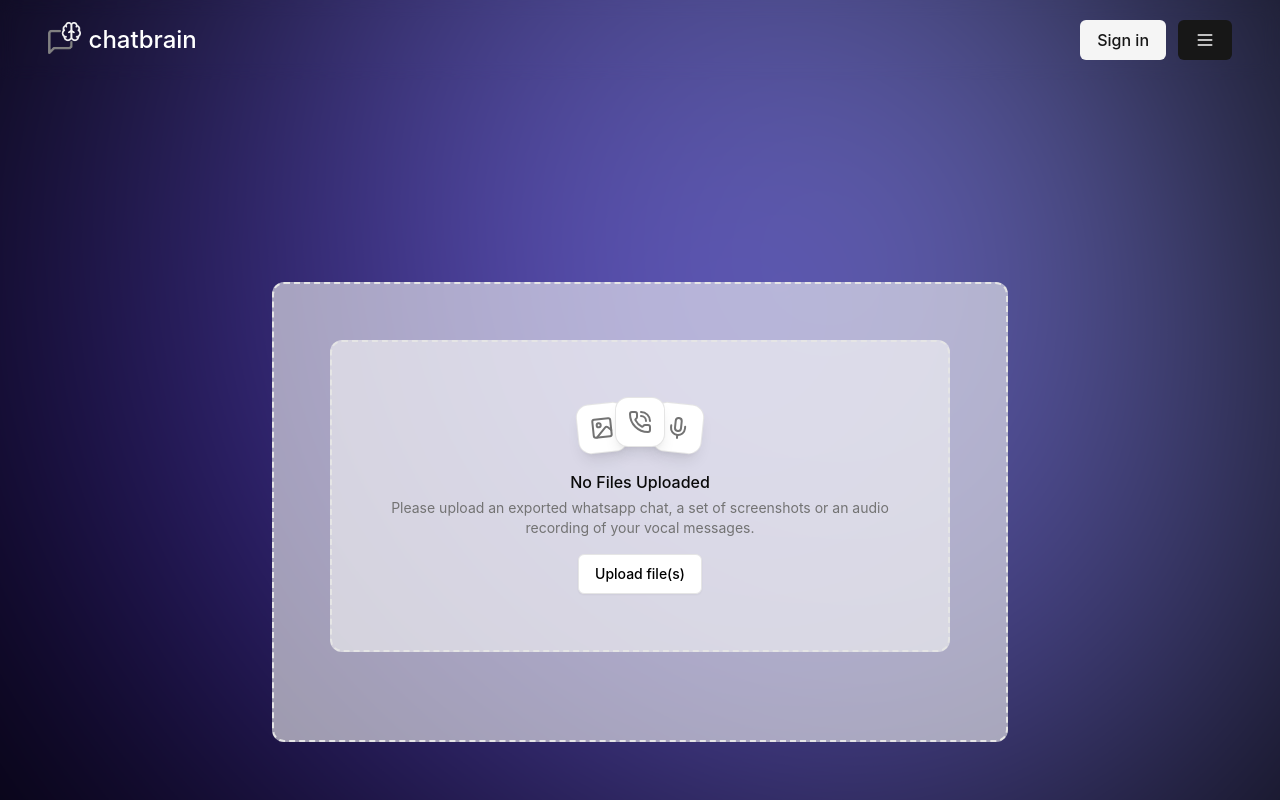
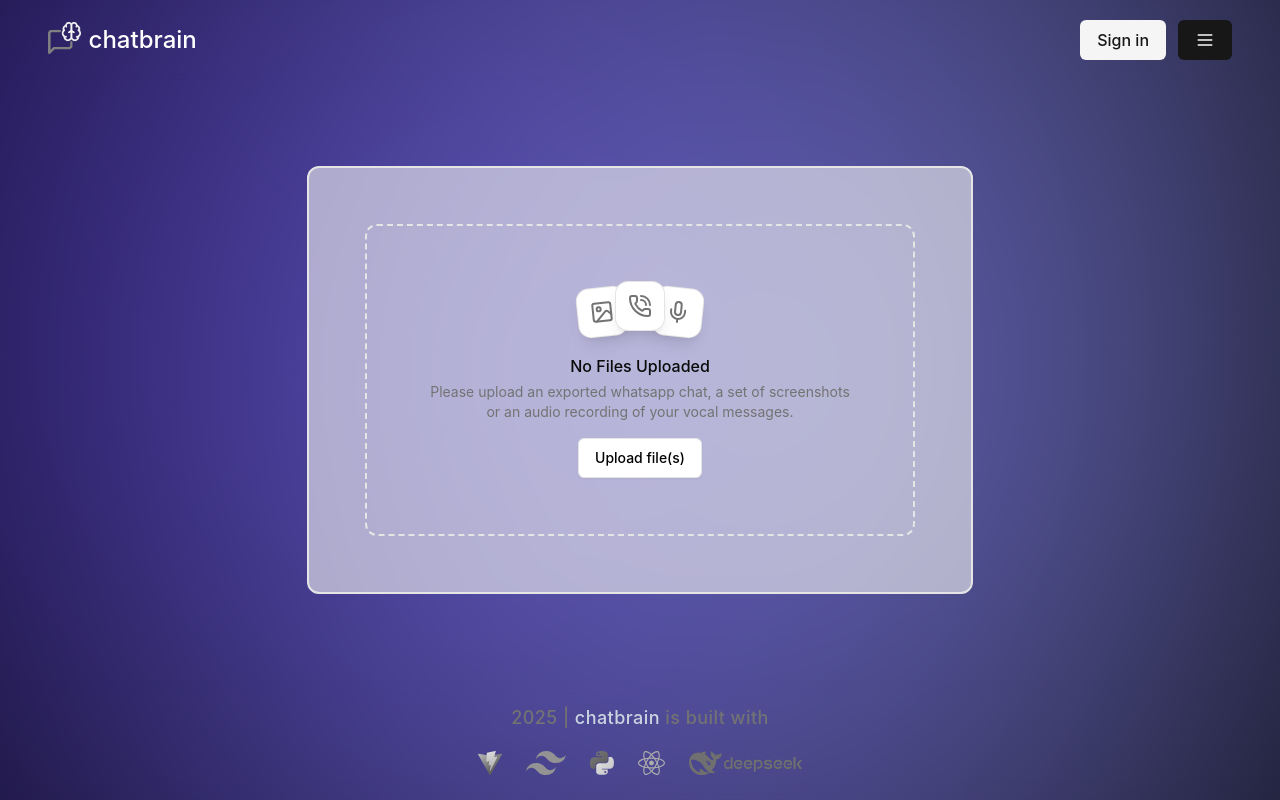
Before and after one commit to joey-david/py-scripts, a React (Vite) app in the folder chatbrain/chatbrain/: page /analysis in a window 1280 px wide. Shown: the top 800 px of the page. Built offline with nearby package versions, Linux system fonts and the light colour scheme.

Commit message:
Done for today : fixed background started fixing analysis interface.

```diff
--- a/chatbrain/chatbrain/src/App.css
+++ b/chatbrain/chatbrain/src/App.css
@@ -4,8 +4,6 @@
   min-height: 100vh;
   margin: 0 auto;
   padding: 0;
-  position: relative;
-  overflow: hidden;
   z-index: 1;
 }
 
@@ -54,16 +52,16 @@
 
 header {
   position: sticky;
+  top: 0;
   z-index: 10;
-  backdrop-filter: blur(8px);
+  backdrop-filter: blur(3px);
 }
 
 main {
   flex-grow: 1;
-  padding: 2rem;
   text-align: center;
+  justify-content: center;
   display: flex;
-  justify-content: center;
   align-items: center;
   z-index: 2;
 }
--- a/chatbrain/chatbrain/src/App.tsx
+++ b/chatbrain/chatbrain/src/App.tsx
@@ -15,15 +15,17 @@ const GradientBackground = () => {
 
     switch (location.pathname) {
       case '/':
-        gradientRef.current.style.setProperty('--size', '30rem')
-        gradientRef.current.style.setProperty('--speed', '20s')
+        gradientRef.current.style.setProperty('--size', '25rem')
+        gradientRef.current.style.setProperty('--speed', '15s')
         break
       case '/analysis':
-        gradientRef.current.style.setProperty('--size', '50rem')
-        gradientRef.current.style.setProperty('--speed', '40s')
+        gradientRef.current.style.setProperty('--size', '65rem')
+        gradientRef.current.style.setProperty('--speed', '30s')
+        gradientRef.current.style.setProperty('left', '0rem')
         break
       default:
         gradientRef.current.style.setProperty('--size', '70rem')
+
         break
     }
   }, [location])
--- a/chatbrain/chatbrain/src/components/empty-state.tsx
+++ b/chatbrain/chatbrain/src/components/empty-state.tsx
@@ -23,9 +23,9 @@ export function EmptyState({
 }: EmptyStateProps) {
   return (
     <div className={cn(
-      "bg-muted/60 border-border hover:bg-muted/75 text-center",
-      "border-2 border-dashed rounded-xl p-14 w-full max-w-[620px]",
-      "group transition duration-500 hover:duration-200",
+      "bg-muted/0 border-border text-center",
+      "border-2 border-dashed rounded-xl p-14 w-full w-[550px]",
+      "group transition duration-300 ease-in-out hover:duration-200",
       className
     )}>
       <div className="flex justify-center isolate">
@@ -48,7 +48,7 @@ export function EmptyState({
             </div>
           </>
         ) : (
-          <div className="bg-background size-12 grid place-items-center rounded-xl shadow-lg ring-1 ring-border group-hover:-translate-y-0.5 transition duration-500 group-hover:duration-200">
+          <div className="bg-background size-12 grid place-items-center rounded-xl shadow-lg ring-1 ring-border hover:-translate-y-0.5 transition duration-500 group-hover:duration-200">
             {icons[0] && React.createElement(icons[0], {
               className: "w-6 h-6 text-muted-foreground"
             })}
@@ -63,7 +63,7 @@ export function EmptyState({
           variant="outline"
           className={cn(
             "mt-4",
-            "shadow-sm active:shadow-none"
+            "shadow-sm active:shadow-none text-black"
           )}
         >
           {action.label}
--- a/chatbrain/chatbrain/src/components/footer.tsx
+++ b/chatbrain/chatbrain/src/components/footer.tsx
@@ -14,7 +14,7 @@ function Footer() {
             <p className="text-base md:text-lg mb-4 font-medium tracking-wide">
                 {currentYear}{' | '}
                 <a
-                    href="https://github.com/joeyzone/chatbrain"
+                    href="https://github.com/joey-david/py-scripts/tree/main/chatbrain"
                     target="_blank"
                     rel="noopener noreferrer"
                     className="text-foreground transition-all text-slate-300"
--- a/chatbrain/chatbrain/src/components/header.tsx
+++ b/chatbrain/chatbrain/src/components/header.tsx
@@ -8,7 +8,7 @@ export function Header() {
   const [isLoggedIn, setIsLoggedIn] = useState(false)
 
   return (
-    <header className="flex items-center justify-between px-12 py-5 position-fixed top-0">
+    <header className="flex items-center justify-between px-12 py-5 sticky top-0 z-20">
       <a href="/" className="flex items-center justify-center gap-2 text-2xl font-medium
       text-white">
         <ChatbrainLogo className="h-8 relative top-[-2px]" /> chatbrain
--- a/chatbrain/chatbrain/src/components/pages/analysis.tsx
+++ b/chatbrain/chatbrain/src/components/pages/analysis.tsx
@@ -13,23 +13,32 @@ interface AnalysisResults {
 }
 
 function Analysis() {
-  // State management
-  const [isLoading, setIsLoading] = useState<boolean>(false)
-  const [analysisResults, setAnalysisResults] = useState<AnalysisResults | null>(null)
+  const [isLoading, setIsLoading] = useState(false)
+  const [analysisResults, setAnalysisResults] = useState(null)
+  const [selectedFiles, setSelectedFiles] = useState<File[]>([])
+  const [fileType, setFileType] = useState<'txt' | 'img' | 'aud' | null>(null)
   const fileInputRef = useRef<HTMLInputElement>(null)
 
-  // Handle file selection
+  const handleUploadClick = () => {
+    fileInputRef.current?.click()
+  }
+
+  const determineFileType = (file: File) => {
+    if (file.type.startsWith('text') || file.name.endsWith('.txt')) return 'txt'
+    if (file.type.startsWith('image')) return 'img'
+    if (file.type.startsWith('audio')) return 'aud'
+    return null
+  }
+
   const handleFileSelect = async (event: React.ChangeEvent<HTMLInputElement>) => {
-    if (!event.target.files?.length) return
+    const files = event.target.files
+    if (!files?.length) return
 
-    const selectedFiles = Array.from(event.target.files)
+    const selectedFiles = Array.from(files)
+    setSelectedFiles(selectedFiles)
+    setFileType(determineFileType(selectedFiles[0]))
 
     await uploadAndAnalyze(selectedFiles)
-  }
-
-  // Handle upload button click
-  const handleUploadClick = () => {
-    fileInputRef.current?.click()
   }
 
   // Upload and analyze files
@@ -111,12 +120,11 @@ function Analysis() {
     return classes.filter(Boolean).join(' ')
   }
   return (
-    <main className="min-h-screen p-8 flex flex-col items-center">
+    <main className="p-8 flex flex-col items-center">
       {/* <FeaturesSectionWithHoverEffects /> */}
       <div className={cn(
-            "bg-muted/60 border-border hover:bg-muted/75 text-center",
-            "border-2 border-dashed rounded-xl p-14",
-            "group transition duration-300 ease-in-out hover:duration-200",
+            "bg-muted/60 border-border text-center",
+            "border-2 rounded-xl p-14",
             "justify-center items-center flex flex-col",
           )}>
         <input
@@ -128,17 +136,19 @@ function Analysis() {
         />
           <EmptyState
             className=""
-            title="No Files Uploaded"
-            description="Please upload an exported whatsapp chat, a set of screenshots or an audio recording of your vocal messages."
+            title={selectedFiles.length ? `Selected: ${selectedFiles[0].name}` : "No Files Uploaded"}
+            description={selectedFiles.length
+              ? `${selectedFiles.length} file(s) selected - ${fileType?.toUpperCase() || 'Unknown'} type`
+              : "Please upload an exported whatsapp chat, a set of screenshots or an audio recording of your vocal messages."}
             icons={[Image, PhoneCall, Mic]}
             action={{
-              label: "Upload file(s)",
+              label: selectedFiles.length ? "Change files" : "Upload file(s)",
               onClick: handleUploadClick,
             }}
-          />
+        />
 
           {/* Loading and Results Section */}
-          <div className="w-full max-w-3xl mt-8">
+          <div className="w-full max-w-3xl">
             {isLoading && (
               <div className="flex justify-center items-center p-8">
                 <div className="animate-spin rounded-full h-12 w-12 border-b-2 border-primary" />
--- a/chatbrain/chatbrain/src/components/pages/home.tsx
+++ b/chatbrain/chatbrain/src/components/pages/home.tsx
@@ -55,7 +55,7 @@ function Home() {
       <p className="text-slate-300 md:text-xl leading-relaxed tracking-tight text-muted-foreground max-w-5xl mx-auto">
         Get a truly impartial outlook on your conversations, no matter the platform.<br></br>
         Receive a grading on a variety of conversational metrics, and see how you can improve.<br></br>
-        chatbrain is fully <a href="https://github.com" className="font-bold underline text-indigo-300">open-source</a> and stores none of your data beyond the session.
+        chatbrain is fully <a href="https://github.com/joey-david/py-scripts/tree/main/chatbrain" className="font-bold underline text-indigo-300">open-source</a> and stores none of your data beyond the session.
       </p>
       </div>
       <div className="flex gap-3">
--- a/chatbrain/chatbrain/src/components/results.tsx
+++ b/chatbrain/chatbrain/src/components/results.tsx
@@ -75,7 +75,7 @@ const ScoreRow = ({ label, value }: { label: string; value: number }) => (
 );
 
 const Card = ({ children, className = "" }: { children: React.ReactNode; className?: string }) => (
-  <div className={`bg-card text-card-foreground rounded-2xl shadow-sm border ${className}`}>
+  <div className={`bg-card text-card-foreground rounded-2xl shadow-sm ${className || ""}`}>
     {children}
   </div>
 );
@@ -86,7 +86,7 @@ export function Results({ data }: { data: ResultsData }) {
   return (
     <Card className="w-full max-w-5xl mx-auto space-y-8 p-6 mt-10 bg-card/0 transition duration-300 ease-in-out">
       {/* Conversation Metrics */}
-      <Card className="bg-card/40">
+      <Card className="bg-card/40 border-2">
       <div className="p-6">
         <h2 className="text-xl font-bold mb-6">Conversation Metrics</h2>
         <ScoreRow label="Stability" value={conversation_metrics.stability_score_out_of_100} />
@@ -98,7 +98,7 @@ export function Results({ data }: { data: ResultsData }) {
       {/* User Metrics */}
       <div className={`grid grid-cols-1 md:grid-cols-2 lg:grid-cols-${Math.min(Object.keys(users).length, 3)} gap-6 bg-muted/0 border-border text-center`}>
       {Object.entries(users).map(([username, metrics]) => (
-          <Card key={username} className="bg-card/40">
+        <Card key={username} className="bg-card/40 border-2">
         <div className="p-6">
           <h3 className="text-lg font-bold mb-6">{username}</h3>
           <div className="space-y-4">
@@ -116,21 +116,26 @@ export function Results({ data }: { data: ResultsData }) {
       </div>
 
       {/* Insights */}
-      <Card className="bg-card/40">
-        <div className="p-6">
-          <h2 className="text-xl font-bold mb-6">Insights</h2>
-          <div className="space-y-4">
-            {insights.map((insight, idx) => (
-              <div
-                key={idx}
-                className="p-4 rounded-lg text-secondary-foreground"
-              >
+      <div className="grid grid-cols-1 md:grid-cols-2 lg:grid-cols-2 gap-6">
+      {insights.slice(0, 2).map((insight, idx) => (
+        <Card key={idx} className="bg-card/40 border-2">
+        <div className="p-6 rounded-lg text-secondary-foreground text-justify">
+          <h3 className="text-lg font-bold mb-4 text-center">Insight {idx + 1}</h3>
           {insight}
         </div>
+        </Card>
       ))}
       </div>
+      {insights.length > 2 && (
+      <div className="grid grid-cols-1 gap-6 mt-6">
+        <Card className="bg-card/40 border-2">
+        <div className="p-6 rounded-lg text-secondary-foreground text-justify">
+          <h3 className="text-lg font-bold mb-4 text-center">Insight 3</h3>
+          {insights[2]}
         </div>
         </Card>
+      </div>
+      )}
     </Card>
   );
 }
```
Lines whose indentation alone changed are shown as unchanged.
